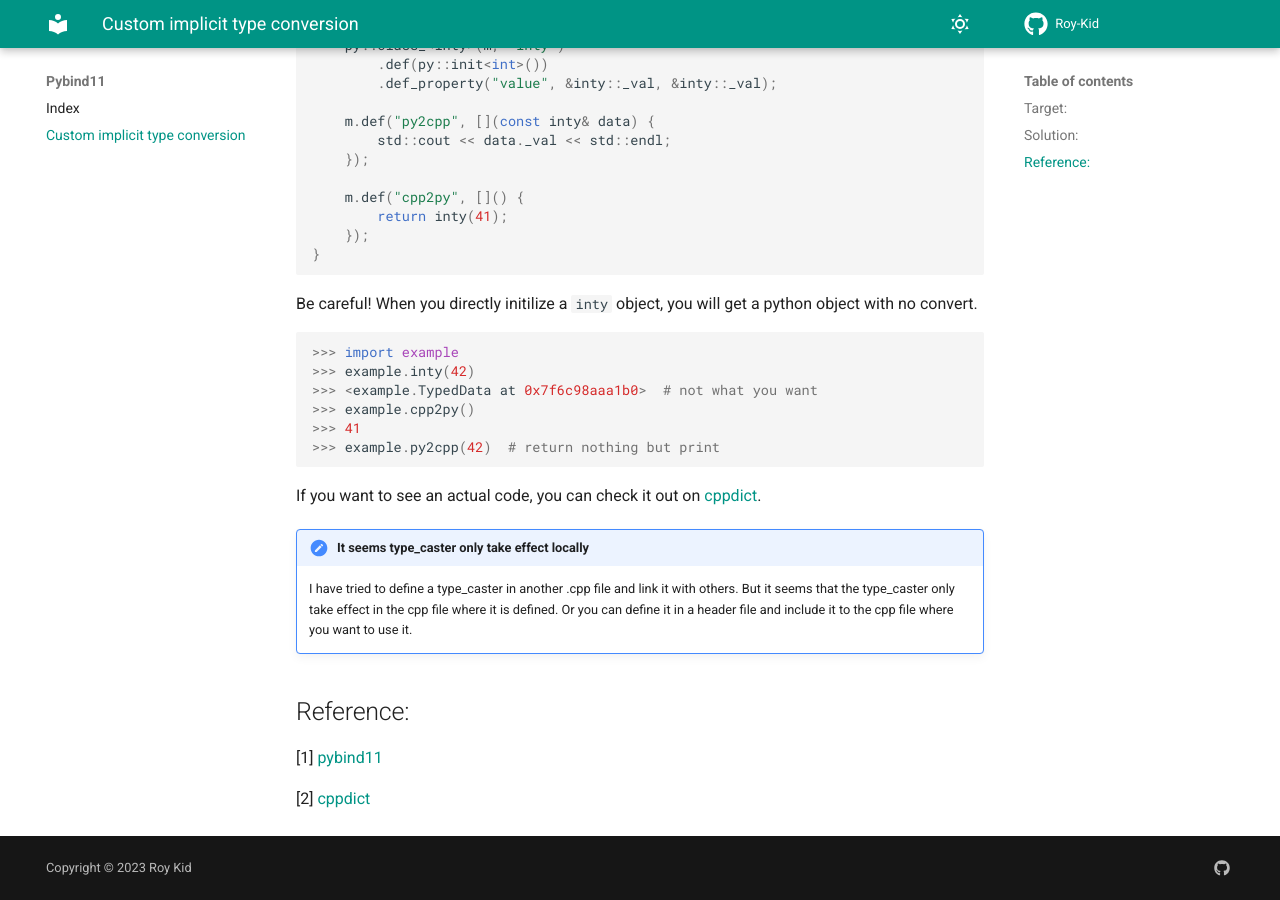
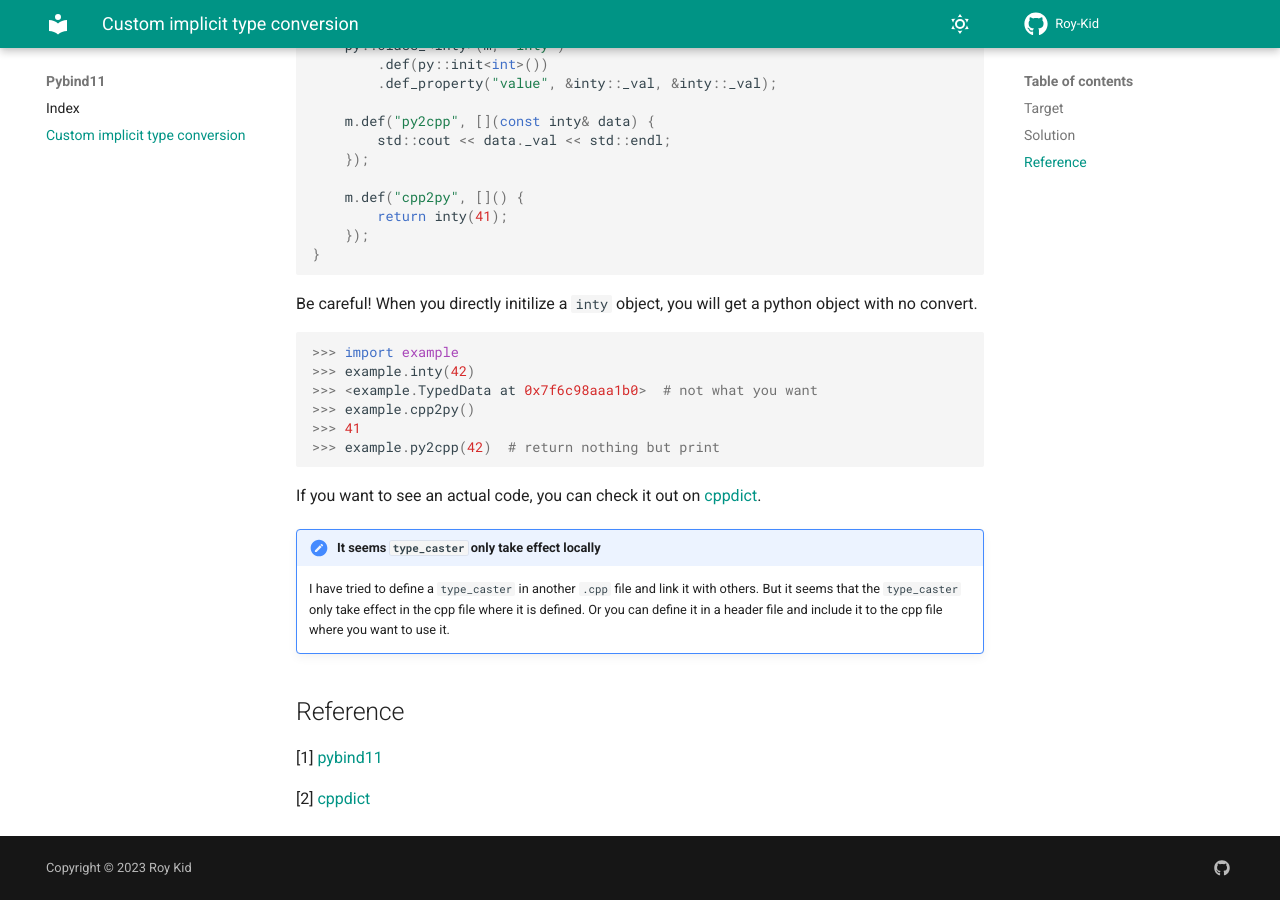
Before and after one commit to Roy-Kid/blog, an MkDocs documentation site: the page built from docs/Pybind11/p1.md, in a window 1280 px wide and 900 px high, scrolled down 2060 px. Built offline with MkDocs 1.6.1 and Material for MkDocs 9.7.7, drawn with Linux system fonts in a browser that asks for light colours; some of the changed text lies outside the part shown.

````diff
--- a/docs/Pybind11/p1.md
+++ b/docs/Pybind11/p1.md
@@ -1,6 +1,6 @@
 # Custom implicit type conversion
 
-## Target:
+## Target
 
 I have define a c++ class named `Data`, and I want it be converted to python object implicitly and vice versa. For example:
 
@@ -34,7 +34,7 @@ assert isinstance(example.cpp2py(), int)
 
 ```
 
-## Solution:
+## Solution
 
 We need to implement a [type_caster](https://pybind11.readthedocs.io/en/stable/advanced/cast/custom.html) to define how to convert c++ object to python object. `type_caster` has two methods, a `cast` to convert c++ to python and a `load` to convert python to c++. Here is an example:
 
@@ -118,11 +118,11 @@ Be careful! When you directly initilize a `inty` object, you will get a python o
 
 If you want to see an actual code, you can check it out on [cppdict](https://github.com/Roy-Kid/cppdict).
 
-!!! note "It seems type_caster only take effect locally"
+!!! note "It seems `type_caster` only take effect locally"
 
-    I have tried to define a type_caster in another .cpp file and link it with others. But it seems that the type_caster only take effect in the cpp file where it is defined. Or you can define it in a header file and include it to the cpp file where you want to use it.
+    I have tried to define a `type_caster` in another `.cpp` file and link it with others. But it seems that the `type_caster` only take effect in the cpp file where it is defined. Or you can define it in a header file and include it to the cpp file where you want to use it.
 
-## Reference:
+## Reference
 
 [1] [pybind11](https://pybind11.readthedocs.io/en/stable/advanced/cast/custom.html)
 
````
